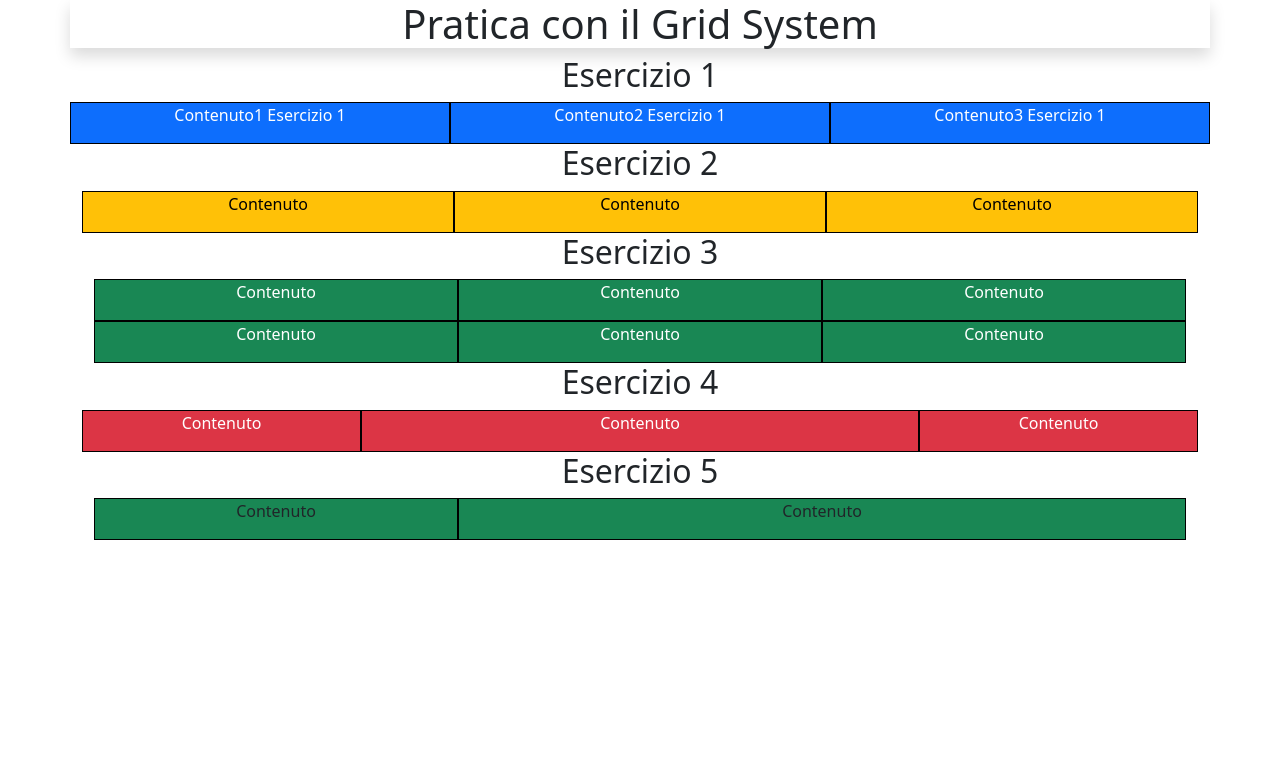
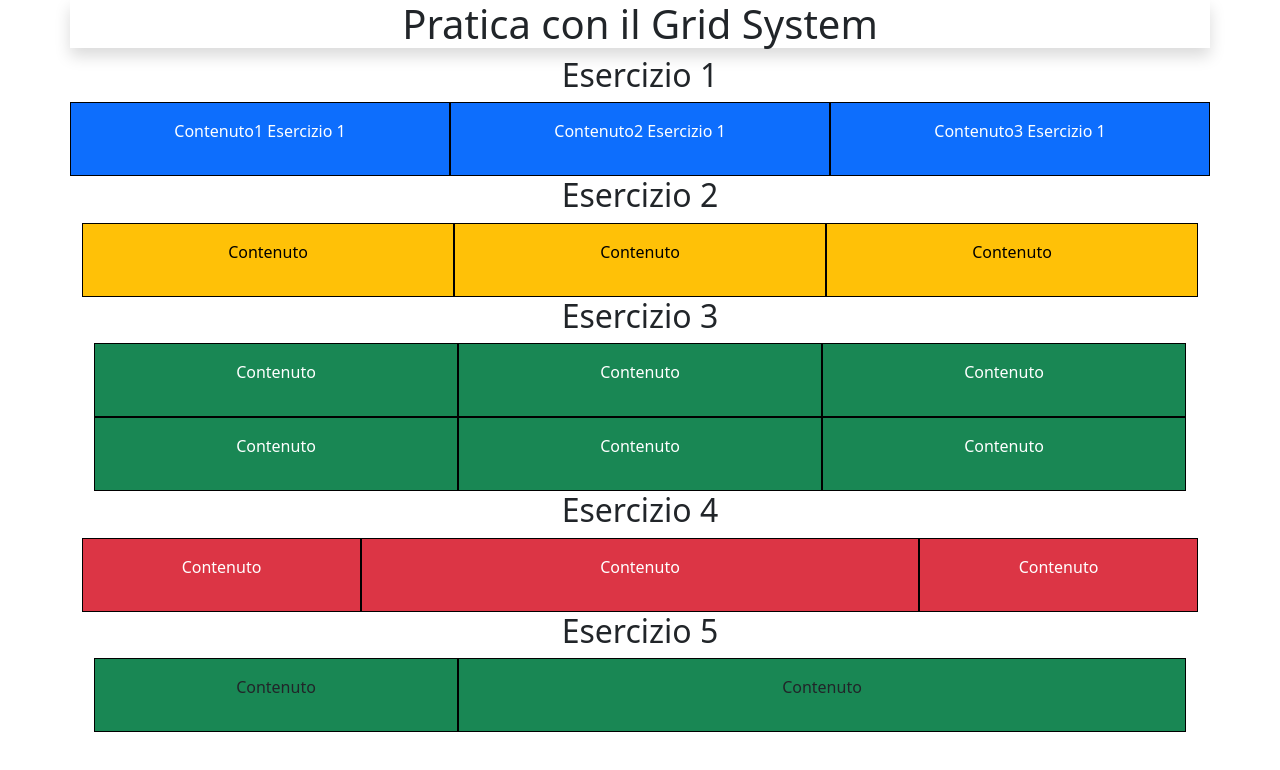
Before and after one commit to klajdi95/esercizi1, a plain HTML site: page index.html in a window 1280 px wide. Drawn offline with nearby package versions, Linux system fonts and the light colour scheme.

Commit message:
InsPadding

```diff
--- a/index.html
+++ b/index.html
@@ -21,48 +21,48 @@
         <div class=" container text-center">
             <p class="h2 text-center">Esercizio 1</p>
             <div class="row ">
-                <div class="col-4  bg-primary text-white border border-black ">
+                <div class="col-4  bg-primary text-white border border-black p-3">
                     <p>Contenuto1 Esercizio 1</p>
                 </div>
-                <div class="col-4  bg-primary text-white border border-black ">
+                <div class="col-4  bg-primary text-white border border-black p-3">
                     <p>Contenuto2 Esercizio 1</p>
                 </div>
-                <div class="col-4  bg-primary text-white border border-black ">
+                <div class="col-4  bg-primary text-white border border-black p-3">
                     <p>Contenuto3 Esercizio 1</p>
                 </div>
             </div>
             <div class="container text-center">
                 <p class="h2 text-center">Esercizio 2</p>
                 <div class="row">
-                    <div class="col-4 bg-warning text-black border border-black">
+                    <div class="col-4 bg-warning text-black border border-black p-3">
                         <p>Contenuto</p>
                     </div>
-                    <div class="col-4 bg-warning text-black border border-black">
+                    <div class="col-4 bg-warning text-black border border-black p-3">
                         <p>Contenuto</p>
                     </div>
-                    <div class="col-4 bg-warning text-black border border-black">
+                    <div class="col-4 bg-warning text-black border border-black p-3">
                         <p>Contenuto</p>
                     </div>
                 </div>
                 <div class="container text-center">
                     <p class="h2 text-center">Esercizio 3</p>
                     <div class="row">
-                        <div class="col-4 bg-success text-white border border-black">
+                        <div class="col-4 bg-success text-white border border-black p-3">
                             <p>Contenuto</p>
                         </div>
-                        <div class="col-4 bg-success text-white border border-black">
+                        <div class="col-4 bg-success text-white border border-black p-3">
                             <p>Contenuto</p>
                         </div>
-                        <div class="col-4 bg-success text-white border border-black">
+                        <div class="col-4 bg-success text-white border border-black p-3">
                             <p>Contenuto</p>
                         </div>
-                        <div class="col-4 bg-success text-white border border-black">
+                        <div class="col-4 bg-success text-white border border-black p-3">
                             <p>Contenuto</p>
                         </div>
-                        <div class="col-4 bg-success text-white border border-black ">
+                        <div class="col-4 bg-success text-white border border-black p-3">
                             <p>Contenuto</p>
                         </div>
-                        <div class="col-4 bg-success text-white border border-black ">
+                        <div class="col-4 bg-success text-white border border-black p-3">
                             <p>Contenuto</p>
                         </div>
 
@@ -73,23 +73,23 @@
             <div class="container text-center">
                 <p class="h2 text-center">Esercizio 4</p>
                 <div class="row">
-                    <div class="col-3 bg-danger text-white border border-black">
+                    <div class="col-3 bg-danger text-white border border-black p-3">
                         <p>Contenuto</p>
                     </div>
-                    <div class="col-6 bg-danger text-white border border-black">
+                    <div class="col-6 bg-danger text-white border border-black p-3">
                         <p>Contenuto</p>
                     </div>
-                    <div class="col-3 bg-danger text-white border border-black">
+                    <div class="col-3 bg-danger text-white border border-black p-3">
                         <p>Contenuto</p>
                     </div>
                 </div>
                 <div class="container text-center">
                     <p class="h2 text-center">Esercizio 5</p>
                     <div class="row">
-                        <div class="col-4 bg-success border border-black">
+                        <div class="col-4 bg-success border border-black p-3">
                             <p>Contenuto</p>
                         </div>
-                        <div class="col-8 bg-success border border-black">
+                        <div class="col-8 bg-success border border-black p-3">
                             <p>Contenuto</p>
                         </div>
                     </div>
```
Also changed, not shown: 1 other file.
